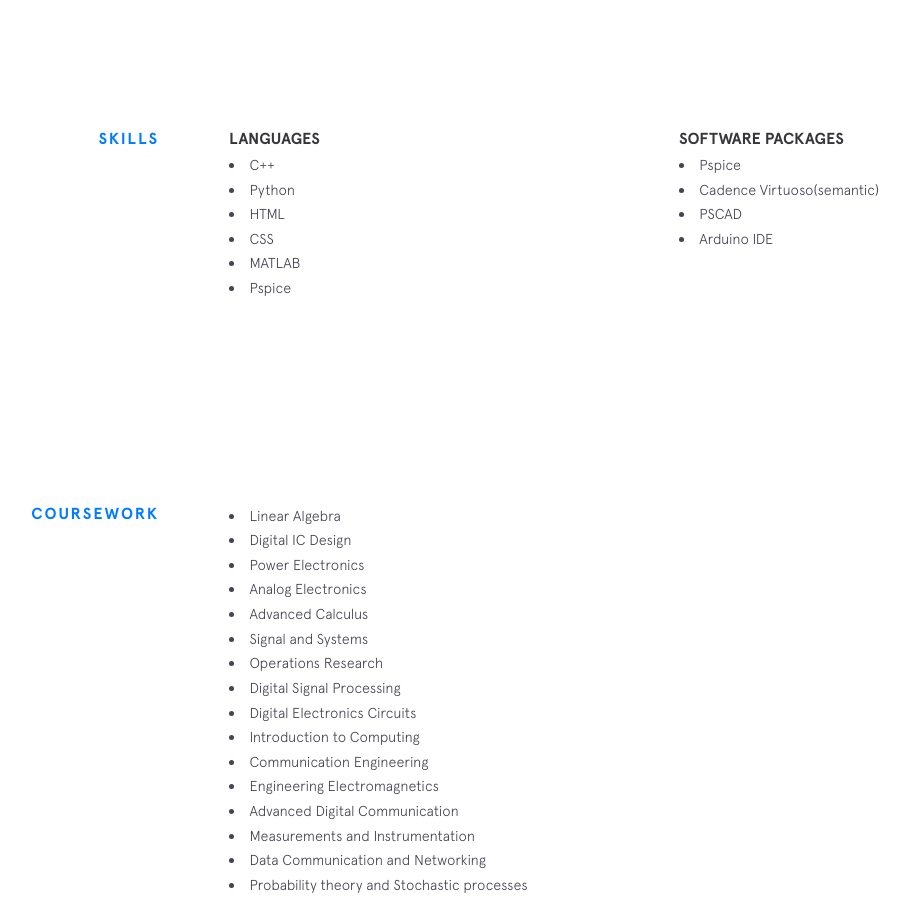
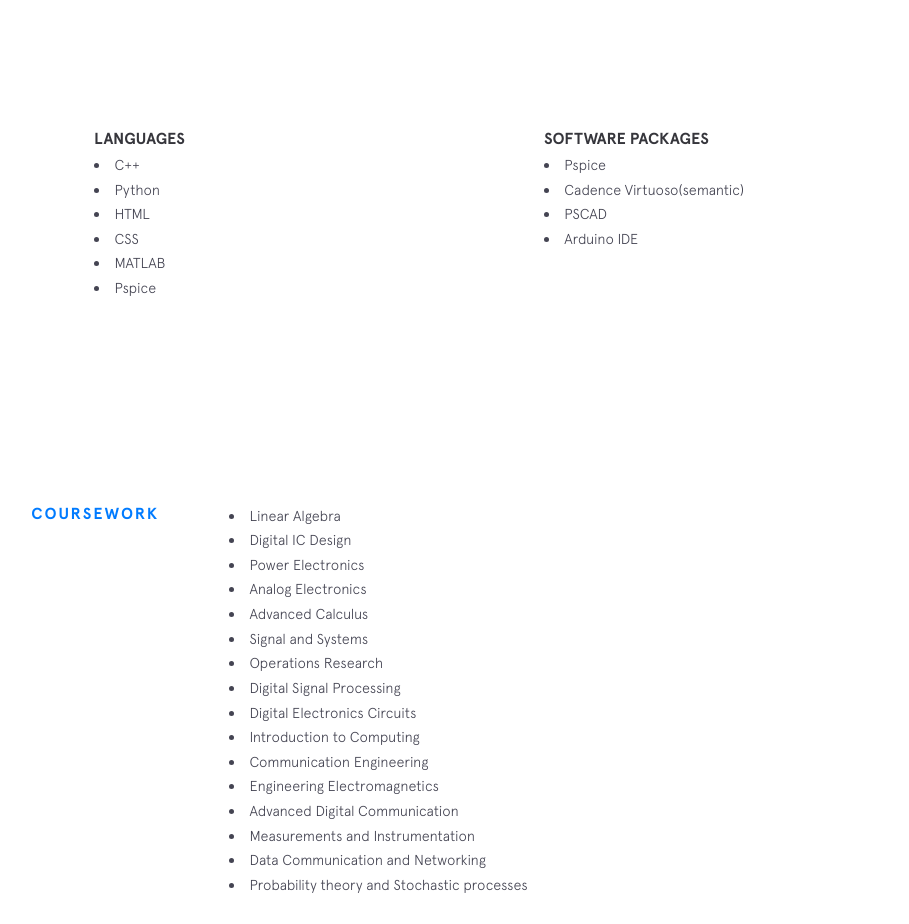
Before and after one commit to cocoderji/My-Website, a plain HTML site: page index.html in a window 1280 px wide. Shown: the part 1220-2144 px from the top of the page, without its empty margins (221-1130 px from the left). Drawn offline with Linux system fonts and the light colour scheme.

Commit message:
Update index.html

```diff
--- a/index.html
+++ b/index.html
@@ -15,7 +15,7 @@
 <meta content="development, web, Satyam, Patel, spatel, full, stack , software, engineering" name=keywords>
 <meta content="Satyam Patel | Software Engineer" itemprop=name>
 <meta content="I'm Satyam Patel, a full stack software engineer with a passion for applied problem solving and learning opportunities." itemprop=description>
-<meta name="viewport" content="width=800">
+<meta name="viewport" content="width=900">
 <link href=css/main.css hreflang=en-us rel=stylesheet>
 <div id=site>
     <div class=switch-wrapper>
@@ -37,7 +37,7 @@
         </div>
     </section>
     <section class="section skills">
-        <div class=section__title>Skills</div>
+
         <div class=section__content>
             <div class=skillz>
                 <div class=skillz__category>
```
